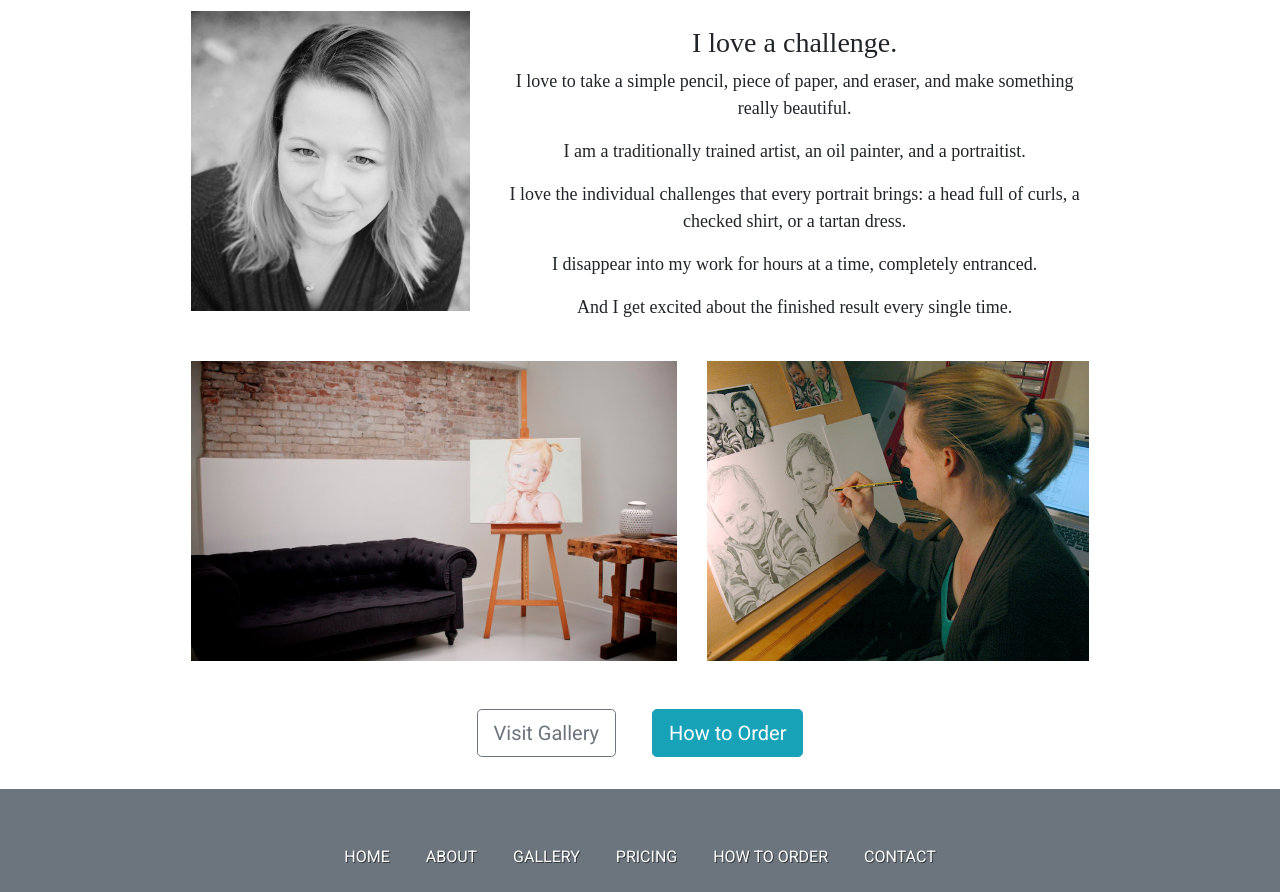
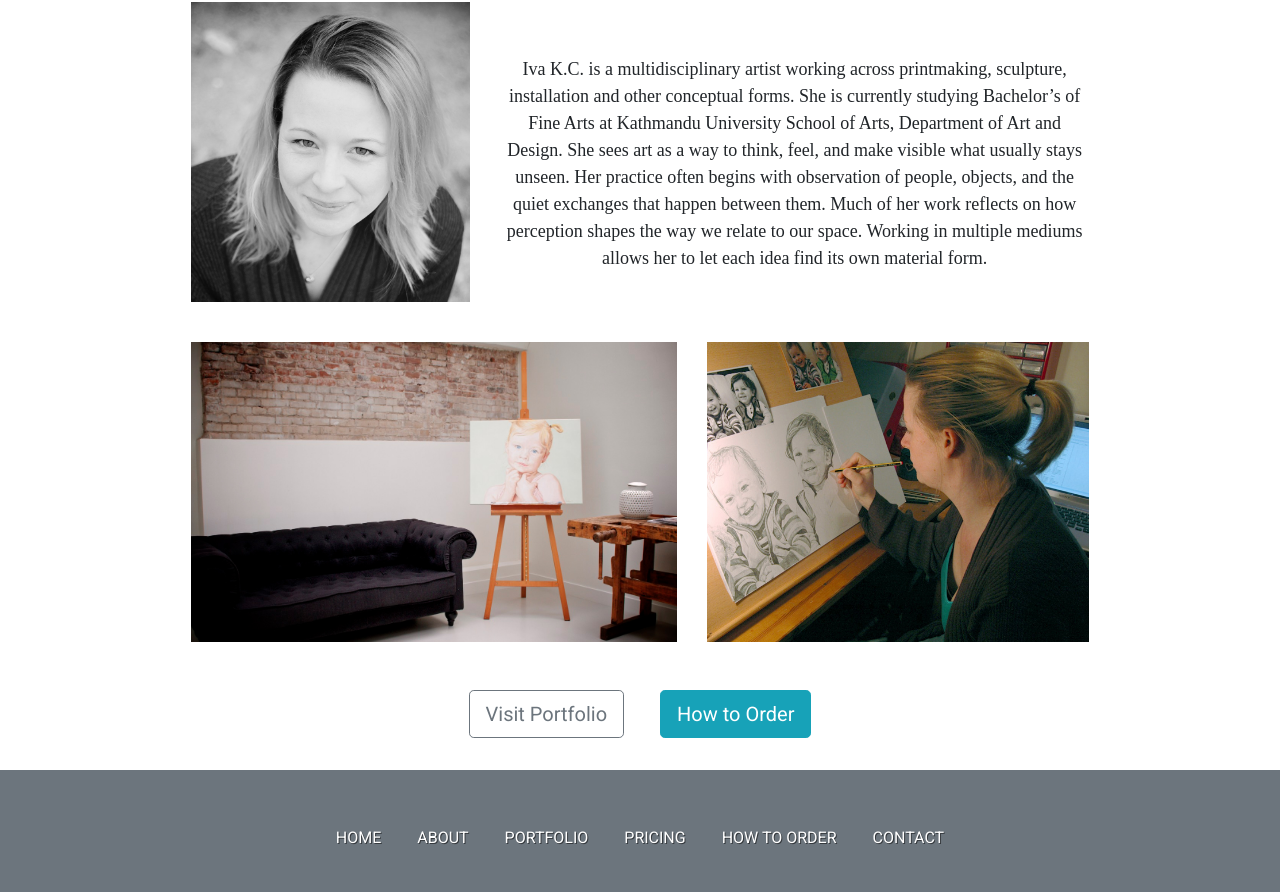
Before and after one commit to Ivakc/portfolio-website, a plain HTML site: page about.html in a window 1280 px wide. Shown: the part 814-1706 px from the top of the page. Drawn offline with nearby package versions, Linux system fonts and the light colour scheme.

Commit message:
changes made

```diff
--- a/about.html
+++ b/about.html
@@ -41,7 +41,7 @@
 					<a class="nav-link active" href="about.html">About <span class="sr-only">(current)</span></a>
 				</li>
 				<li class="nav-item">
-					<a class="nav-link" href="gallery.html">Gallery</a>
+					<a class="nav-link" href="gallery.html">Portfolio</a>
 				</li>
 				<li class="nav-item">
 					<a class="nav-link" href="pricing.html">Pricing</a>
@@ -74,14 +74,8 @@
 					<figure class="about-img about-img-1" title="Black and white photograph of Anna Gilhespy"></figure>
 				</div>
 				<div class="p-emphasis col-sm-12 col-md-6 col-lg-6 mt-4">
-					<h3>I love a challenge.</h3>
-					<p>I love to take a simple pencil, piece of paper, and eraser, and make something really beautiful.
-					</p>
-					<p>I am a traditionally trained artist, an oil painter, and a portraitist.</p>
-					<p>I love the individual challenges that every portrait brings: a head full of curls, a checked
-						shirt, or a tartan dress.</p>
-					<p>I disappear into my work for hours at a time, completely entranced.</p>
-					<p>And I get excited about the finished result every single time.</p>
+					<p>Iva K.C. is a multidisciplinary artist working across printmaking, sculpture, installation and other conceptual forms. She is currently studying  Bachelor’s of Fine Arts at Kathmandu University School of Arts, Department of Art and Design. She sees art as a way to think, feel, and make visible what usually stays unseen. Her practice often begins with observation of people, objects, and the quiet exchanges that happen between them. Much of her work reflects on how perception shapes the way we relate to our space. Working in multiple mediums allows her to let each idea find its own material form.
+</p>
 				</div>
 			</div>
 			<div class="row justify-content-center">
@@ -101,7 +95,7 @@
 		<div class="container-fluid">
 			<div class="row justify-content-center mt-3 mb-3">
 				<div class="col-sm-10 text-center">
-					<a class="btn btn-lg btn-outline-secondary m-3" href="gallery.html">Visit Gallery</a>
+					<a class="btn btn-lg btn-outline-secondary m-3" href="gallery.html">Visit Portfolio </a>
 					<a class="btn btn-lg btn-info m-3" href="order.html">How to Order</a>
 				</div>
 			</div>
@@ -115,7 +109,7 @@
 				<div class="col-12 text-center text-shadow mb-4">
 					<a class="footer-nav" href="index.html">Home</a>
 					<a class="footer-nav" href="about.html">About</a>
-					<a class="footer-nav" href="gallery.html">Gallery</a>
+					<a class="footer-nav" href="gallery.html">Portfolio</a>
 					<a class="footer-nav" href="pricing.html">Pricing</a>
 					<a class="footer-nav" href="order.html">How to Order</a>
 					<a class="footer-nav" href="contact.html">Contact</a>
@@ -146,8 +140,8 @@
 					</div>
 					<!-- COPYRIGHT -->
 					<div class="text-shadow text-center py-3">
-						<small>©<span id="year"></span> Copyright: Anna Gilhespy all rights reserved</small>
-						<p class="mt-3">Website designed & developed by inSiteful</p>
+						<small>©<span id="year"></span> All copyright and reproduction rights are reserved by the artist.</small>
+						<p class="mt-3"> Do not publish or use images without permission.</p>
 					</div>
 				</div>
 			</div>
```
